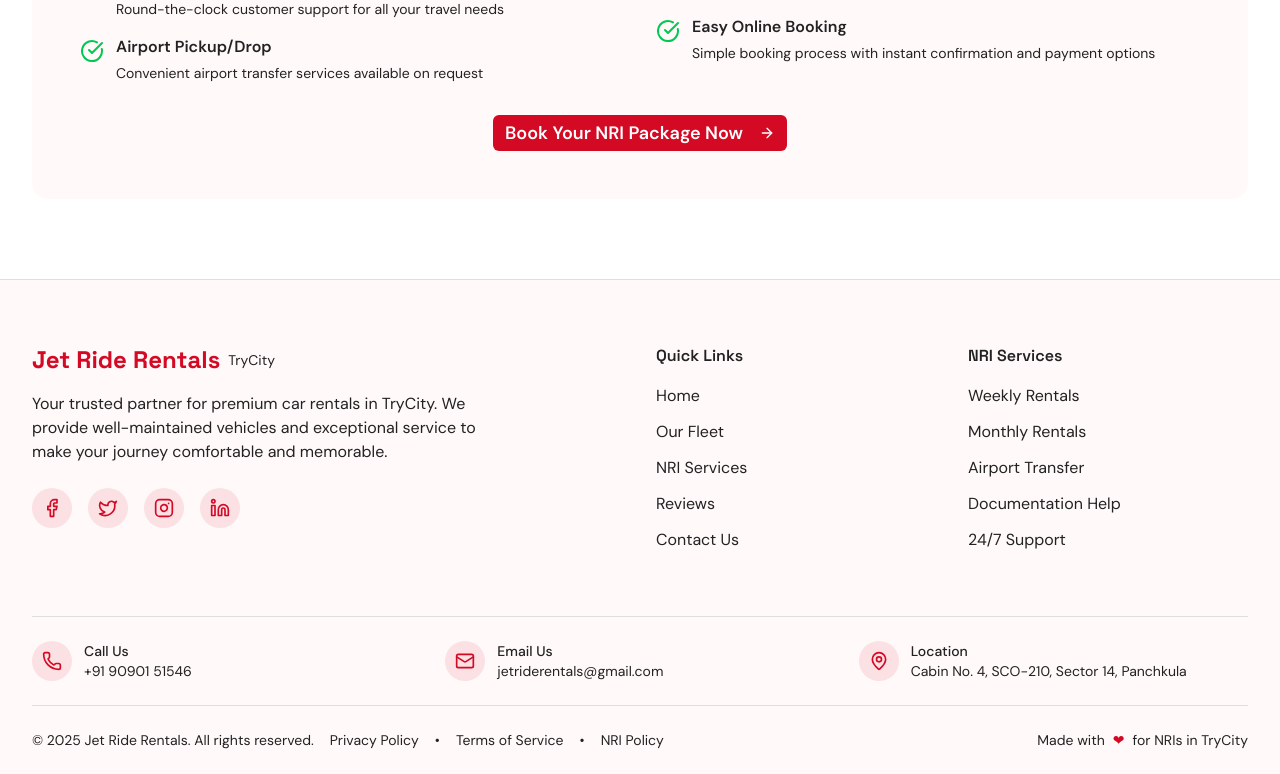
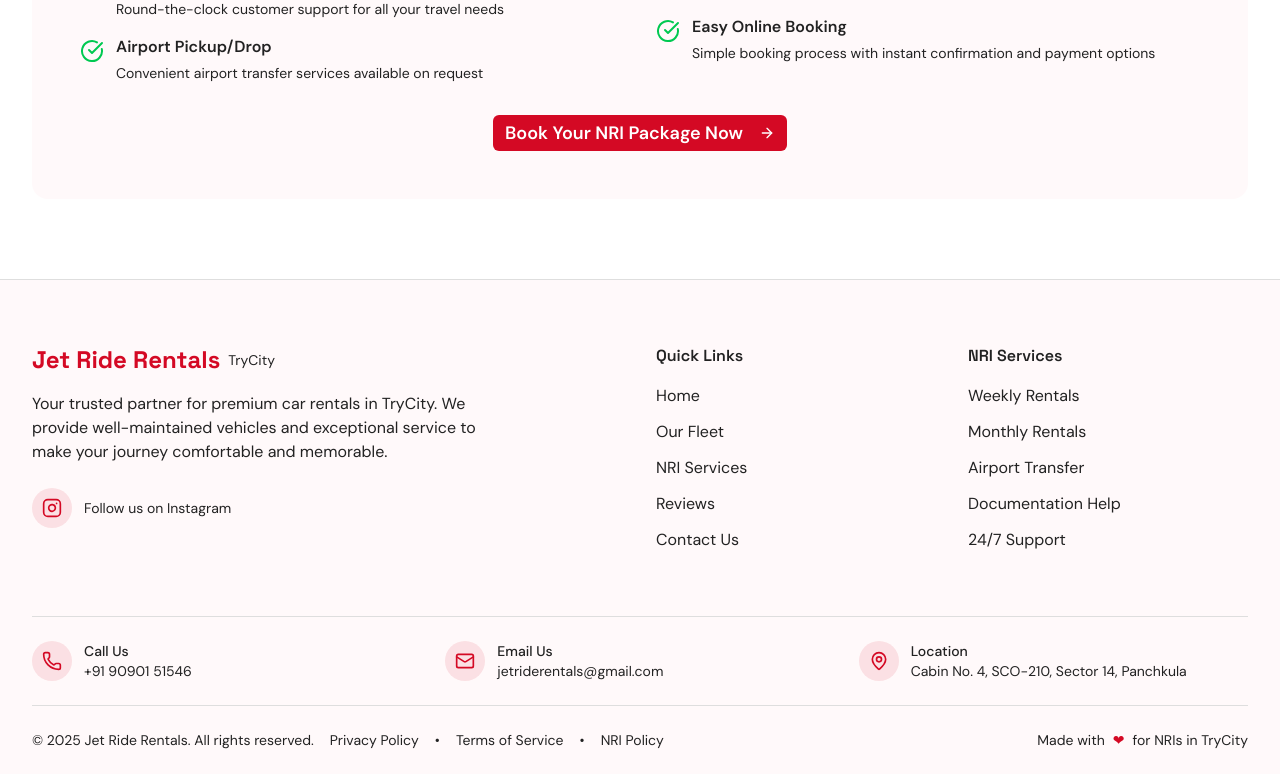
Before and after one commit to tusharpareenja/jetriderrentals, a Next.js app: page /for-nri in a window 1280 px wide. Shown: the part 6430-7204 px from the top of the page. Built offline with nearby package versions, Linux system fonts and the light colour scheme.

Commit message:
added instagram logo

```diff
--- a/app/ClientPage.tsx
+++ b/app/ClientPage.tsx
@@ -907,31 +907,16 @@ export default function HomePage() {
                   Your trusted partner for premium car rentals in TryCity. We provide well-maintained vehicles and
                   exceptional service to make your journey comfortable and memorable.
                 </p>
-                <div className="flex space-x-4">
+                <div className="flex items-center space-x-3">
                   <a
-                    href="#"
-                    className="w-10 h-10 bg-primary/10 rounded-full flex items-center justify-center text-primary hover:bg-primary hover:text-primary-foreground transition-colors"
-                  >
-                    <Facebook className="w-5 h-5" />
-                  </a>
-                  <a
-                    href="#"
-                    className="w-10 h-10 bg-primary/10 rounded-full flex items-center justify-center text-primary hover:bg-primary hover:text-primary-foreground transition-colors"
-                  >
-                    <Twitter className="w-5 h-5" />
-                  </a>
-                  <a
-                    href="#"
+                    href="https://www.instagram.com/jet_ride_rentals?igsh=bXl2YXQ4Z3o3Zm9y"
+                    target="_blank"
+                    rel="noopener noreferrer"
                     className="w-10 h-10 bg-primary/10 rounded-full flex items-center justify-center text-primary hover:bg-primary hover:text-primary-foreground transition-colors"
                   >
                     <Instagram className="w-5 h-5" />
                   </a>
-                  <a
-                    href="#"
-                    className="w-10 h-10 bg-primary/10 rounded-full flex items-center justify-center text-primary hover:bg-primary hover:text-primary-foreground transition-colors"
-                  >
-                    <Linkedin className="w-5 h-5" />
-                  </a>
+                  <span className="text-sm text-muted-foreground">Follow us on Instagram</span>
                 </div>
               </div>
 
--- a/app/for-nri/NRI-Client.tsx
+++ b/app/for-nri/NRI-Client.tsx
@@ -660,31 +660,16 @@ export default function NRIPage() {
                   Your trusted partner for premium car rentals in TryCity. We provide well-maintained vehicles and
                   exceptional service to make your journey comfortable and memorable.
                 </p>
-                <div className="flex space-x-4">
+                <div className="flex items-center space-x-3">
                   <a
-                    href="#"
-                    className="w-10 h-10 bg-primary/10 rounded-full flex items-center justify-center text-primary hover:bg-primary hover:text-primary-foreground transition-colors"
-                  >
-                    <Facebook className="w-5 h-5" />
-                  </a>
-                  <a
-                    href="#"
-                    className="w-10 h-10 bg-primary/10 rounded-full flex items-center justify-center text-primary hover:bg-primary hover:text-primary-foreground transition-colors"
-                  >
-                    <Twitter className="w-5 h-5" />
-                  </a>
-                  <a
-                    href="#"
+                    href="https://www.instagram.com/jet_ride_rentals?igsh=bXl2YXQ4Z3o3Zm9y"
+                    target="_blank"
+                    rel="noopener noreferrer"
                     className="w-10 h-10 bg-primary/10 rounded-full flex items-center justify-center text-primary hover:bg-primary hover:text-primary-foreground transition-colors"
                   >
                     <Instagram className="w-5 h-5" />
                   </a>
-                  <a
-                    href="#"
-                    className="w-10 h-10 bg-primary/10 rounded-full flex items-center justify-center text-primary hover:bg-primary hover:text-primary-foreground transition-colors"
-                  >
-                    <Linkedin className="w-5 h-5" />
-                  </a>
+                  <span className="text-sm text-muted-foreground">Follow us on Instagram</span>
                 </div>
               </div>
 
```
